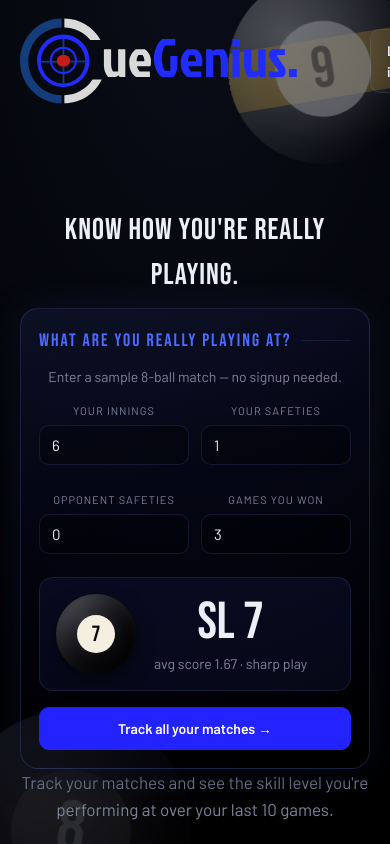
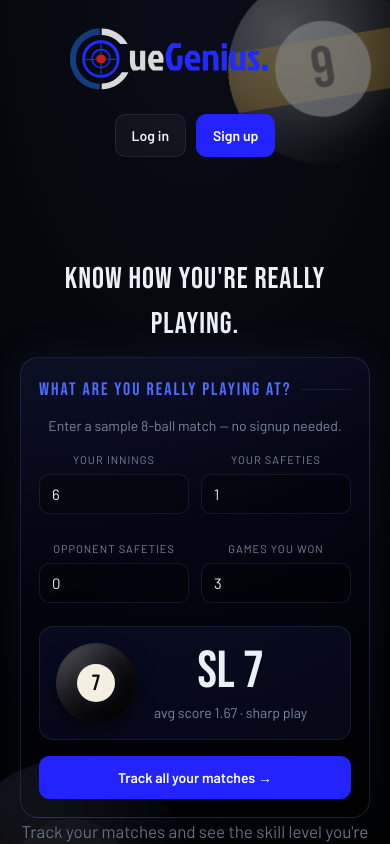
Before and after one commit to perryniesha2-ops/CueGeniusPoolApp, a Next.js app: page / in a window 390 px wide. Shown: the top 844 px of the page. Built offline with nearby package versions, Linux system fonts and the light colour scheme; no server answers.

Commit message:
footer issue fix

```diff
--- a/src/app/globals.css
+++ b/src/app/globals.css
@@ -650,3 +650,31 @@ a:hover {
     text-align: center;
   }
 }
+
+/* ---- Mobile (≤600px) ---- */
+@media (max-width: 600px) {
+  .footer-inner {
+    flex-direction: column;
+    text-align: center;
+  }
+  .landing-bar {
+    flex-wrap: wrap;
+    justify-content: center;
+    padding: 14px 16px;
+    gap: 10px;
+  }
+  .landing-bar img {
+    height: 46px;
+    max-width: 70%;
+  }
+  .landing-bar-actions {
+    width: 100%;
+    justify-content: center;
+    gap: 10px;
+  }
+}
+
+html,
+body {
+  overflow-x: hidden;
+}
```
